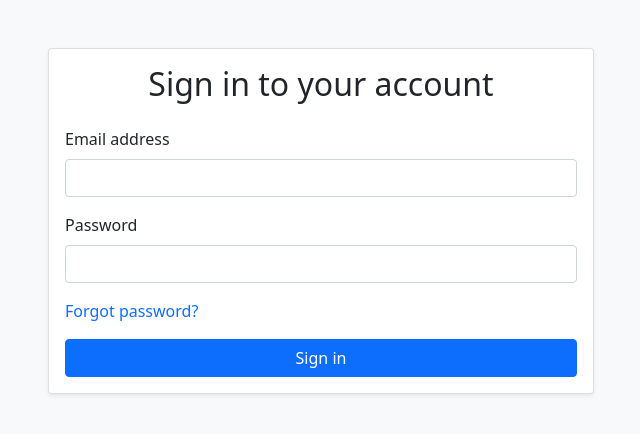
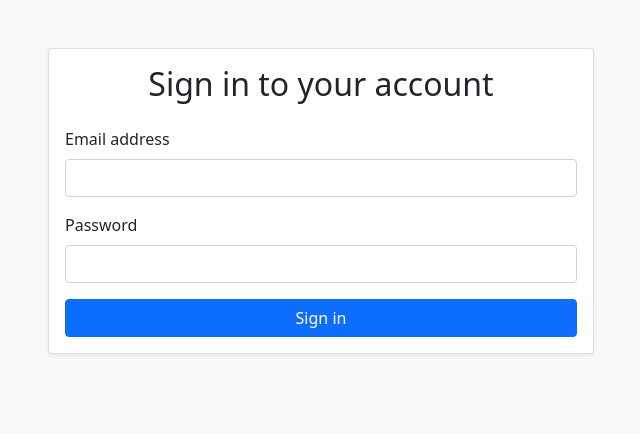
Before and after one commit to heph2/uwunimia, a PHP site: template templates/login.twig in a window 1280 px wide. Shown: the top 434 px of the page, without its empty margins (319-959 px from the left). Run offline with PHP 8.4, Linux system fonts and the light colour scheme; the template is opened without the code that fills it, so the values that code supplies are empty; some libraries are stand-ins or nearby versions.

Commit message:
feat: remove "forgot password"

```diff
--- a/templates/login.twig
+++ b/templates/login.twig
@@ -29,12 +29,6 @@
                   </div>
                 </div>
 
-                <div class="d-flex justify-content-between">
-                  <div class="mb-3">
-                    <a href="#" class="text-decoration-none">Forgot password?</a>
-                  </div>
-                </div>
-
                 <button type="submit" class="btn btn-primary w-100">Sign in</button>
               </form>
             </div>
```
